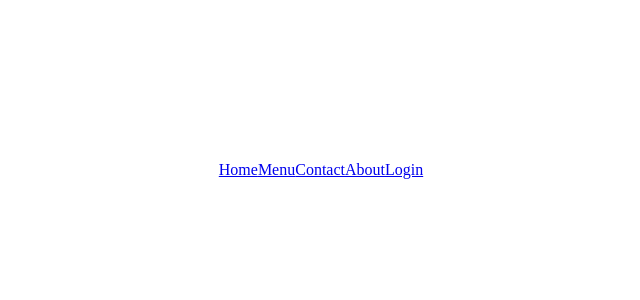
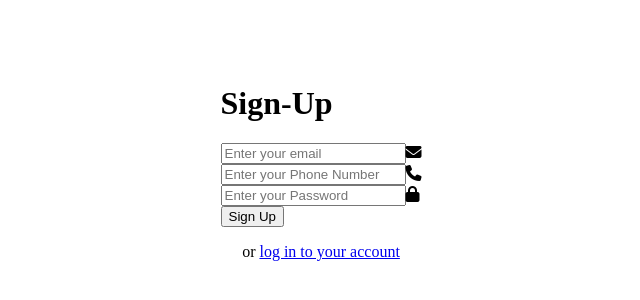
Before and after one commit to ROBIULSK22/Group-Project-FoodApp, a React (Vite) app in the folder Food-App/: page /signup in a window 1280 px wide. Shown: the part 238-538 px from the top of the page, without its empty margins (319-959 px from the left). Built offline with nearby package versions, Linux system fonts and the light colour scheme.

Commit message:
remove navbar from login page

```diff
--- a/Food-App/src/App.jsx
+++ b/Food-App/src/App.jsx
@@ -1,4 +1,5 @@
-import { Route, BrowserRouter, Routes } from "react-router-dom";
+import React from "react";
+import { Route, BrowserRouter, Routes, useLocation } from "react-router-dom";
 import Home from "./components/Navber/Home/Home";
 import OurMenu from "./components/Navber/Our menu/OurMenu";
 import Contact from "./components/Navber/Contact/Contact";
@@ -7,21 +8,34 @@ import Login from "./components/Navber/Login/Login";
 import Navber from "./components/Navber/Navber";
 import "./App.css";
 import '@fortawesome/fontawesome-free/css/all.min.css'; // Import Font Awesome CSS
+import Signup from "./components/Navber/Signup/Signup";
 
 function App() {
+  return (
+    <BrowserRouter>
+      <Main />
+    </BrowserRouter>
+  );
+}
+
+function Main() {
+  const location = useLocation();
+
+  // Exclude navbar on login and signup pages
+  const noNavBarRoutes = ["/login", "/signup"];
+  const showNavBar = !noNavBarRoutes.includes(location.pathname.toLowerCase());
 
   return (
     <>
-      <BrowserRouter>
-      <Navber></Navber>
-        <Routes>
+      {showNavBar && <Navber />}
+      <Routes>
         <Route path="/Home" element={<Home />} />
         <Route path="/OurMenu" element={<OurMenu />} />
         <Route path="/Contact" element={<Contact />} />
         <Route path="/About" element={<About />} />
         <Route path="/Login" element={<Login />} />
-        </Routes>
-      </BrowserRouter>
+        <Route path="/signup" element={<Signup />} />
+      </Routes>
     </>
   );
 }
--- a/Food-App/src/components/Navber/Login/Login.module.css
+++ b/Food-App/src/components/Navber/Login/Login.module.css
@@ -90,7 +90,13 @@ body {
     transform: translateY(-50%); /* Adjusted transform to center vertically */
     font-size: 20px;
     color: black; /* Ensured icon color is white */
+    transition: color 0.3s ease, transform 0.3s ease; /* Add transition for smooth effect */
 
+
+}
+.input-box i:hover{
+    color: #ffffff; /* Change the color on hover */
+    transform: scale(1.1) translateY(-50%); /* Slightly increase the size on hover without changing the vertical position */
 }
 
 .rember-forgot {
@@ -98,6 +104,7 @@ body {
     justify-content: space-between;
     align-items: center;
     margin-top: 20px;
+
 }
 
 .btn {
@@ -119,5 +126,10 @@ body {
 
 .create_ac{
     text-decoration: none;/*remove underline*/
+    color: #EAA401;
+
 
 }
+.create_ac:hover {
+    color: #FFFFFF; /* Change this to the desired hover color */
+}
--- a/Food-App/src/components/Navber/Navber.jsx
+++ b/Food-App/src/components/Navber/Navber.jsx
@@ -8,6 +8,7 @@ function Navber() {
         <Link to ="/Contact">Contact</Link>
         <Link to ="/About">About</Link>
         <Link to ="/Login">Login</Link>
+
       </div>
     </>
   );
--- /dev/null
+++ b/Food-App/src/components/Navber/Signup/Signup.jsx
@@ -0,0 +1,54 @@
+import React, { Component } from "react";
+import { Link } from "react-router-dom";
+import styles from "./Signup.module.css";
+class Signup extends Component {
+  render() {
+    return (
+      <div className={styles.mainbody}>
+        <div className={styles.wrapper}>
+          <form action="">
+            <h1>Sign-Up</h1>
+            <div className={styles["input-box"]}>
+              <input type="text" placeholder="Enter your email" required />
+              <i className="fa-solid fa-envelope"></i>
+            </div>
+            <div className={styles["input-box"]}>
+              <input
+                type="text"
+                placeholder="Enter your Phone Number"
+                required
+              />
+              <i class="fa-solid fa-phone"></i>
+            </div>
+            <div className={styles["input-box"]}>
+              <input
+                type="password"
+                placeholder="Enter your Password"
+                required
+              />
+              <i className="fa-solid fa-lock"></i>
+            </div>
+
+            <div className={styles["rember-forgot"]}>
+              <button type="submit" className={styles.btn}>
+                Sign Up
+              </button>
+            </div>
+            <div className={styles.reg}>
+              <center>
+                <p>
+                  or{" "}
+                  <Link to="/login" className={styles["create_ac"]}>
+                    log in to your account
+                  </Link>
+                </p>
+              </center>
+            </div>
+          </form>
+        </div>
+      </div>
+    );
+  }
+}
+
+export default Signup;
--- a/Food-App/src/main.jsx
+++ b/Food-App/src/main.jsx
@@ -1,6 +1,7 @@
 import React from 'react'
 import ReactDOM from 'react-dom/client'
 import App from './App.jsx'
+
 
 
 ReactDOM.createRoot(document.getElementById('root')).render(
```
Also changed, not shown: Food-App/src/components/Navber/Signup/Signup.module.css (added).
